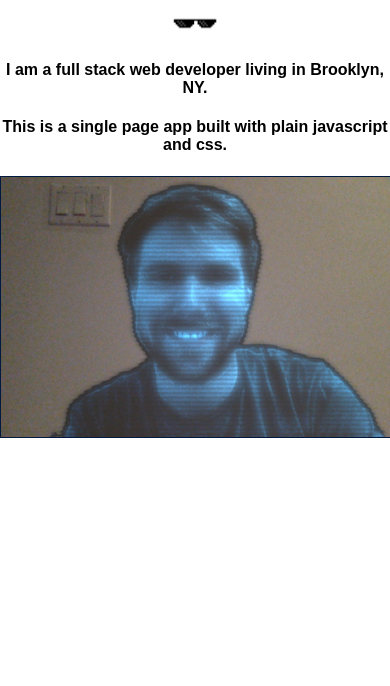
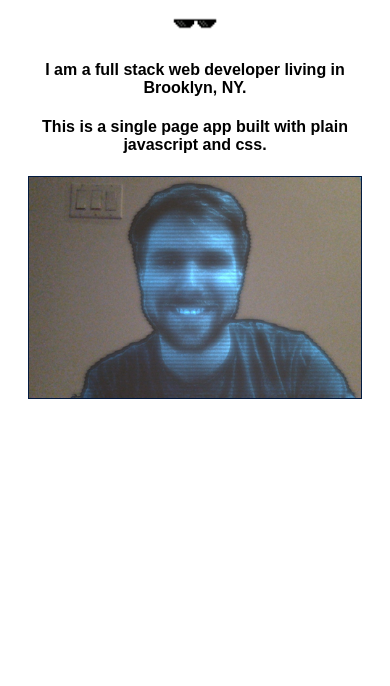
Before and after one commit to carlchampain/carlchampain.github.io, a plain HTML site: page index.html in a window 390 px wide. Shown: the part 158-844 px from the top of the page. Drawn offline with Linux system fonts and the light colour scheme.

Commit message:
test margin right and left phone

```diff
--- a/css/index.css
+++ b/css/index.css
@@ -56,13 +56,15 @@ body {
 
   .title {
     text-align: center;
+    margin-left: 20px;
+    margin-right: 20px;
   }
 
   #moi {
     display: block;
     margin-left: auto;
     margin-right: auto;
-    max-width: 100%;
+    max-width: 85%;
     border:1px solid #021a40;
   }
 
```
